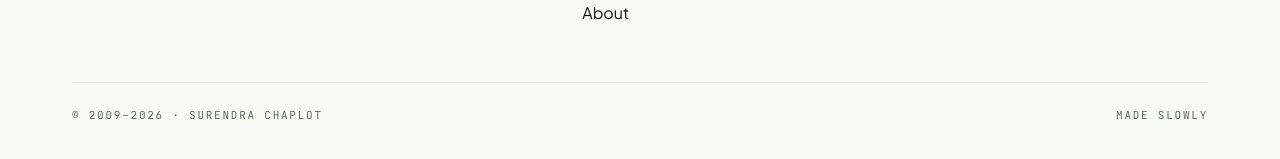
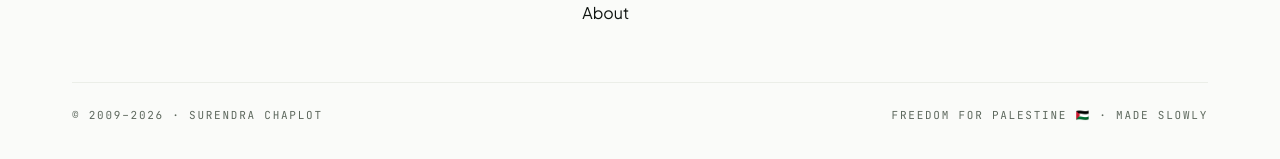
Before and after one commit to surendrachaplot/surendrachaplot, a Jekyll site: the page built from index.md, in a window 1280 px wide and 900 px high, scrolled down 658 px. Shown: the part 728-887 px from the top of the window. Built offline with Jekyll 4.4.1, drawn with Linux system fonts in a browser that asks for light colours.

Commit message:
Footer: add Freedom for Palestine 🇵🇸
Co-Authored-By: Claude Sonnet 4.6 <noreply@anthropic.com>

```diff
--- a/_includes/footer.html
+++ b/_includes/footer.html
@@ -26,7 +26,7 @@
     </div>
     <div class="site-footer__bottom">
       <span>© {{ site.established }}–{{ 'now' | date: "%Y" }} · {{ site.title }}</span>
-      <span>Made slowly</span>
+      <span>Freedom for Palestine 🇵🇸 · Made slowly</span>
     </div>
   </div>
 </footer>
```
